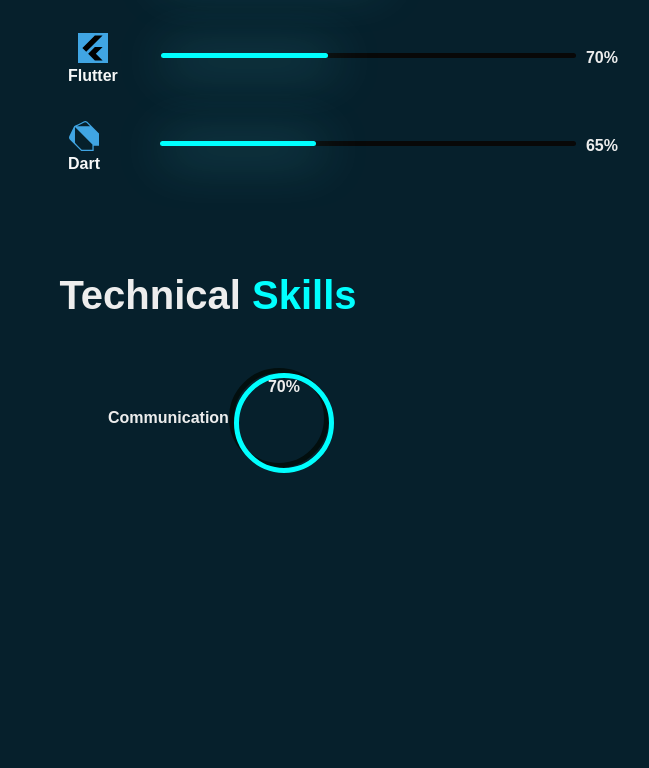
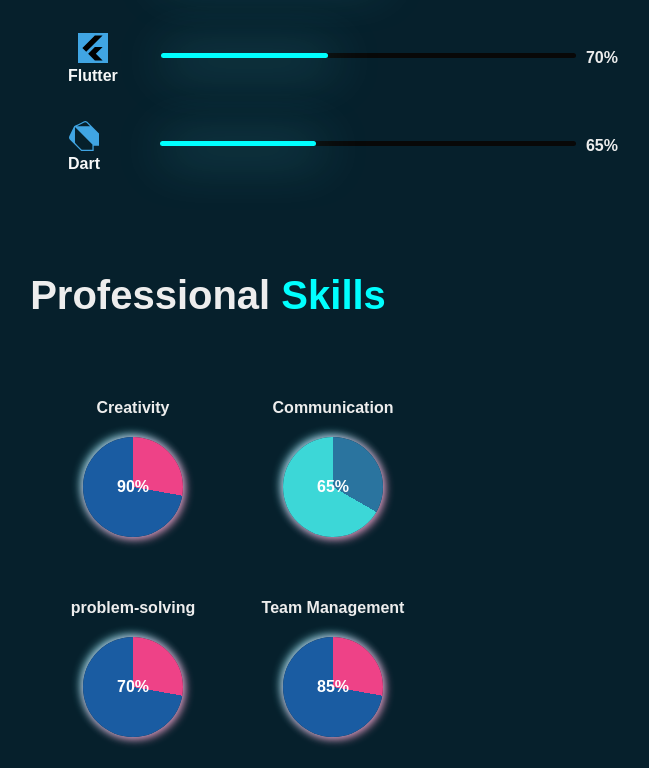
Before and after one commit to NikitaSalunkhe11/CSS_Practice, a plain HTML site: page Portfolio/index.html in a window 1280 px wide. Shown: the part 2506-3274 px from the top of the page, without its empty margins (432-1081 px from the left). Before the commit the page ends 3074 px from the top, so only its background shows below. Drawn offline with Linux system fonts and the light colour scheme.

Commit message:
Portfolio

```diff
--- a/Portfolio/index.html
+++ b/Portfolio/index.html
@@ -243,12 +243,42 @@
                 </div>
             </div>
             <div class="professional">
-                <h1>Technical <span style="color:aqua">Skills</span></h1>
+                <h1>Professional <span style="color:aqua">Skills</span></h1>
                 <div class="progress-bar">
+
                     <div class="div1">
-                        <h4>Communication</h4>
+                        <h4  class="cretext">Creativity</h4>
+                        <div class="outercre">
+                            <div class="creativity">
+                                <div class="percent-cre">90%</div>
+                            </div>
+                        </div>
+                    </div>
+
+                    <div class="div2">
+                        <h4 class="comtext">Communication</h4>
                         <div class="outercom">
-                            <div class="communication">70%</div>
+                            <div class="communication">
+                                <div class="percent-comm">65%</div>
+                            </div>
+                        </div>
+                    </div>
+
+                    <div class="div3">
+                        <h4 class="protext">problem-solving</h4>
+                        <div class="outerpro">
+                            <div class="problem-sol">
+                                <div class="percent-pro">70%</div>
+                            </div>
+                        </div>
+                    </div>
+
+                    <div class="div4">
+                        <h4 class="teamtext">Team Management</h4>
+                        <div class="outerteam">
+                            <div class="team-man">
+                                <div class="percent-team">85%</div>
+                            </div>
                         </div>
                     </div>
                 </div>
--- a/Portfolio/style.css
+++ b/Portfolio/style.css
@@ -471,24 +471,166 @@ h1{
 .progress-bar{
     margin-top: 50px;
     display: grid;
-    grid-template-columns: 100px 100px;
-    grid-template-rows: 100px 100px;
+    grid-template-columns: 200px 200px;
+    grid-template-rows: 200px 200px;
     justify-content: center;
+    margin-right: 350px;
+}
+.cretext{
+    margin-bottom: 20px;
 }
 .div1{
+    height: 200px;
+    width: 200px;
     align-items: center;
+    width: 600px;
+    justify-content: center;
     display: flex;
-    width: 300px;
+    flex-direction: column;
+}
+.outercre{
+    height: 100px;
+    width: 100px;
+    border-radius: 50%;
+    padding: 10px;
+    background: conic-gradient(rgb(238, 66, 135) 100deg, rgb(26, 92, 162) 0deg);
+    box-shadow: 2px 2px 10px   rgb(225, 139, 180),
+                -2px -2px 10px rgb(139, 231, 241);
+}
+.creativity{
+    height: 80px;
+    width: 80px;
+    display: flex;
+    align-items: center;
+    justify-content:center ;
+    border-radius: 50%;
+    box-shadow: inherit 2px 2px 10px red,
+                inherit -2px -2px 10px blue;
+    background-color:transparent;
+}
+.percent-cre{
+    font-weight: 600px;
+    color: white;
+}
+
+/* <<<<<<<<<<< 1 end >>>>>>>>>>>>>> */
+
+
+.comtext{
+    margin-bottom: 20px;
+}
+.div2{
+    height: 200px;
+    width: 200px;
+    align-items: center;
+    width: 600px;
+    justify-content: center;
+    display: flex;
+    flex-direction: column;
 }
 .outercom{
     height: 100px;
     width: 100px;
     border-radius: 50%;
-    border:5px solid rgb(2, 14, 14);
+    padding: 10px;
+    background: conic-gradient(rgb(42, 116, 159) 120deg, rgb(60, 215, 215) 0deg);
+    box-shadow: 2px 2px 10px   rgb(225, 139, 180),
+                -2px -2px 10px rgb(139, 231, 241);
 }
 .communication{
+    height: 80px;
+    width: 80px;
+    display: flex;
+    align-items: center;
+    justify-content:center ;
+    border-radius: 50%;
+    box-shadow: inherit 2px 2px 10px red,
+                inherit -2px -2px 10px blue;
+    background-color:transparent;
+}
+.percent-comm{
+    font-weight: bold;
+    color: white;
+    font-size: 20pxn ;
+
+}
+
+
+.div3{
+    height: 200px;
+    width: 200px;
+    align-items: center;
+    width: 600px;
+    justify-content: center;
+    display: flex;
+    flex-direction: column;
+
+}
+.outerpro{
     height: 100px;
     width: 100px;
     border-radius: 50%;
-    border:5px solid aqua;
+    padding: 10px;
+    background: conic-gradient(rgb(238, 66, 135) 100deg, rgb(26, 92, 162) 0deg);
+    box-shadow: 2px 2px 10px   rgb(225, 139, 180),
+                -2px -2px 10px rgb(139, 231, 241);
 }
+.problem-sol{
+    height: 80px;
+    width: 80px;
+    display: flex;
+    align-items: center;
+    justify-content:center ;
+    border-radius: 50%;
+    box-shadow: inherit 2px 2px 10px red,
+                inherit -2px -2px 10px blue;
+    background-color:transparent;
+}
+.percent-pro{
+    font-weight: 600px;
+    color: white;
+}
+.protext{
+    margin-bottom: 20px;
+}
+
+
+
+
+.div4{
+    height: 200px;
+    width: 200px;
+    align-items: center;
+    width: 600px;
+    justify-content: center;
+    display: flex;
+    flex-direction: column;
+
+}
+.outerteam{
+    height: 100px;
+    width: 100px;
+    border-radius: 50%;
+    padding: 10px;
+    background: conic-gradient(rgb(238, 66, 135) 100deg, rgb(26, 92, 162) 0deg);
+    box-shadow: 2px 2px 10px   rgb(225, 139, 180),
+                -2px -2px 10px rgb(139, 231, 241);
+}
+.team-man{
+    height: 80px;
+    width: 80px;
+    display: flex;
+    align-items: center;
+    justify-content:center ;
+    border-radius: 50%;
+    box-shadow: inherit 2px 2px 10px red,
+                inherit -2px -2px 10px blue;
+    background-color:transparent;
+}
+.percent-team{
+    font-weight: 600px;
+    color: white;
+}
+.teamtext{
+    margin-bottom: 20px;
+}
```
